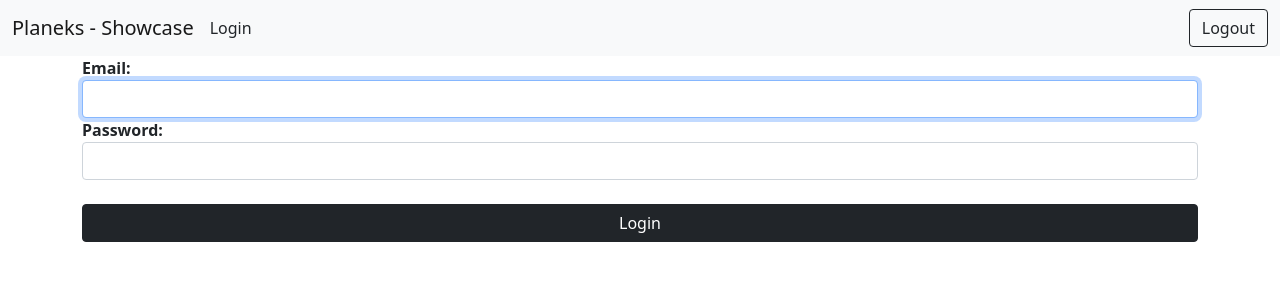
After one commit to VagifMammadaliyev/planeks, a Django app: page /login/ in a window 1280 px wide. The commit adds this page. Shown: the top 300 px of the page. Run offline with Django 3.2, Linux system fonts and the light colour scheme.

Commit message:
login & logout

```diff
--- a/app/dashboard/forms.py
+++ b/app/dashboard/forms.py
@@ -1,6 +1,15 @@
 from django import forms
 from django.forms import modelformset_factory
+from django.contrib.auth.forms import AuthenticationForm
+
 from dataschemas.models import DataSchema, DataColumn
+
+
+class LoginForm(AuthenticationForm):
+    def __init__(self, *args, **kwargs):
+        super().__init__(*args, **kwargs)
+        for field_name in self.fields:
+            self.fields[field_name].widget.attrs["class"] = "form-control"
 
 
 class DataSchemaForm(forms.ModelForm):
--- a/app/dashboard/templates/dashboard/base.html
+++ b/app/dashboard/templates/dashboard/base.html
@@ -27,9 +27,11 @@
                 >
                     <div class="me-auto mb-2 mb-lg-0">{% block title %}Schemas{% endblock title %}</div>
                     <div class="d-flex">
+                        {% if request.user.is_authenticated %}
                         <a class="btn btn-outline-dark disabled">Hello, {{ request.user.full_name }}</a>
+                        {% endif %}
                         <div class="m-2"></div>
-                        <a class="btn btn-outline-dark">Logout</a>
+                        <a href="{% url 'dashboard:logout' %}" class="btn btn-outline-dark">Logout</a>
                     </div>
                 </div>
             </div>
--- /dev/null
+++ b/app/dashboard/templates/dashboard/login.html
@@ -0,0 +1,13 @@
+{% extends "dashboard/base.html" %}
+{% block title %}Login{% endblock %}
+{% block content %}
+<div class="container">
+    <form method="post">
+        {% csrf_token %}
+        {% include 'partial/form.html' with form=form %}
+        <div class="d-grid gap-2 mt-4">
+            <input class="btn btn-dark" type="submit" value="Login">
+        </div>
+    </form>
+</div>
+{% endblock content %}
--- a/app/dashboard/urls.py
+++ b/app/dashboard/urls.py
@@ -1,6 +1,8 @@
 from django.urls import path
+from django.contrib.auth.views import LogoutView
 
 from .views import (
+    LoginView,
     DashboardView,
     DataSchemaCreateView,
     DataSchemaDeleteView,
@@ -17,6 +19,8 @@
         HomeView.as_view(),
         name="index",
     ),
+    path("login/", LoginView.as_view(), name="login"),
+    path("logout/", LogoutView.as_view(), name="logout"),
     path(
         "dashboard/",
         DashboardView.as_view(),
--- a/app/dashboard/views.py
+++ b/app/dashboard/views.py
@@ -1,4 +1,5 @@
 from django import views
+from django.contrib.auth.views import LoginView as BaseLoginView
 from django.contrib.auth.decorators import login_required
 from django.db import transaction
 from django.shortcuts import get_object_or_404, render
@@ -7,7 +8,12 @@
 from django.views import generic
 
 from dataschemas.models import DataColumn, DataSchema, DataSet
-from .forms import DataColumnFormSet, DataSchemaForm, GenerateDataSetForm
+from .forms import DataColumnFormSet, DataSchemaForm, GenerateDataSetForm, LoginForm
+
+
+class LoginView(BaseLoginView):
+    form_class = LoginForm
+    template_name = "dashboard/login.html"
 
 
 class HomeView(generic.RedirectView):
--- a/app/planeks/settings.py
+++ b/app/planeks/settings.py
@@ -100,3 +100,7 @@
 CELERY_BROKER_URL = os.environ.get("BROKER_URL", "redis://:@localhost:6379/0")
 CELERY_ENABLE_UTC = True
 CELERY_TIMEZONE = TIME_ZONE
+
+LOGIN_REDIRECT_URL = "/"
+LOGOUT_REDIRECT_URL = "/"
+LOGIN_URL = "/login/"
```
